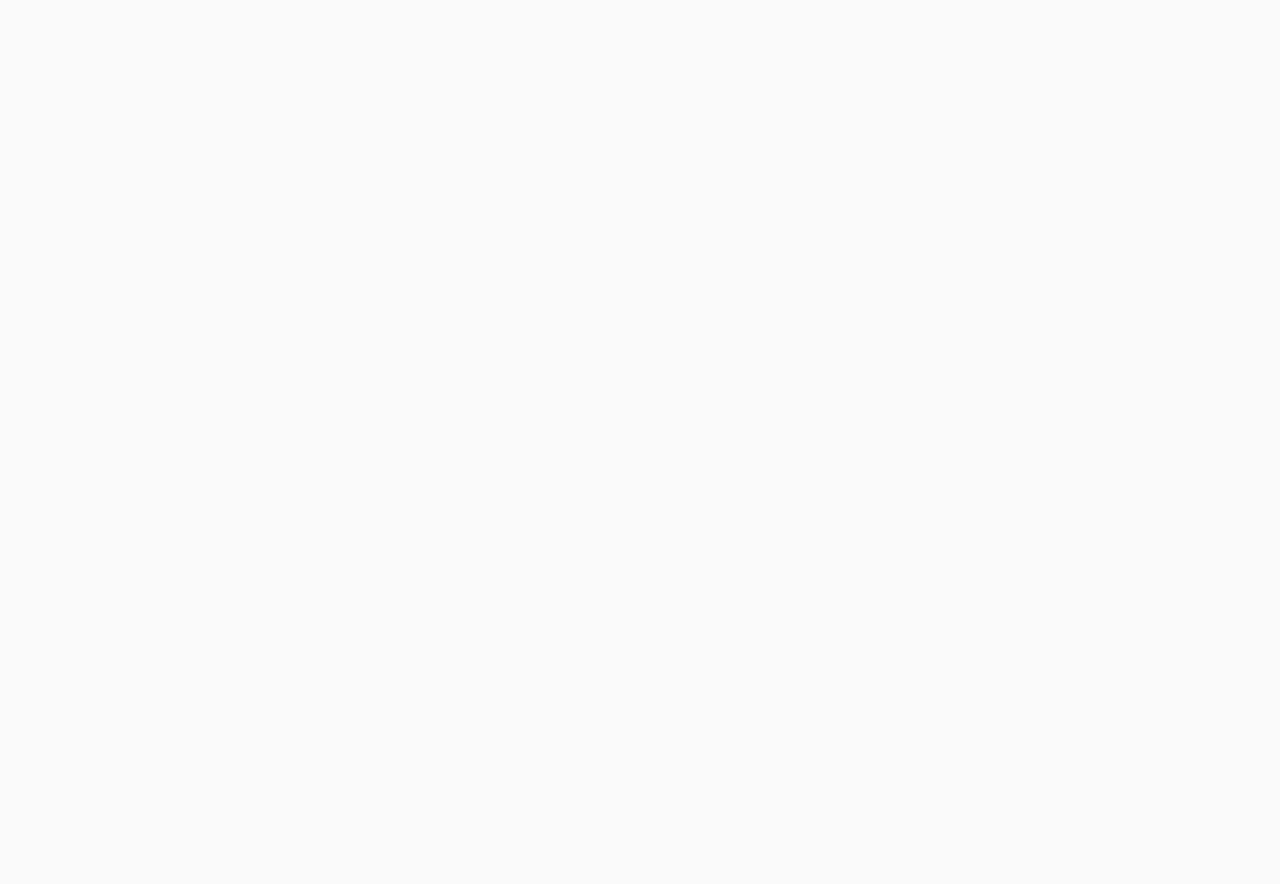
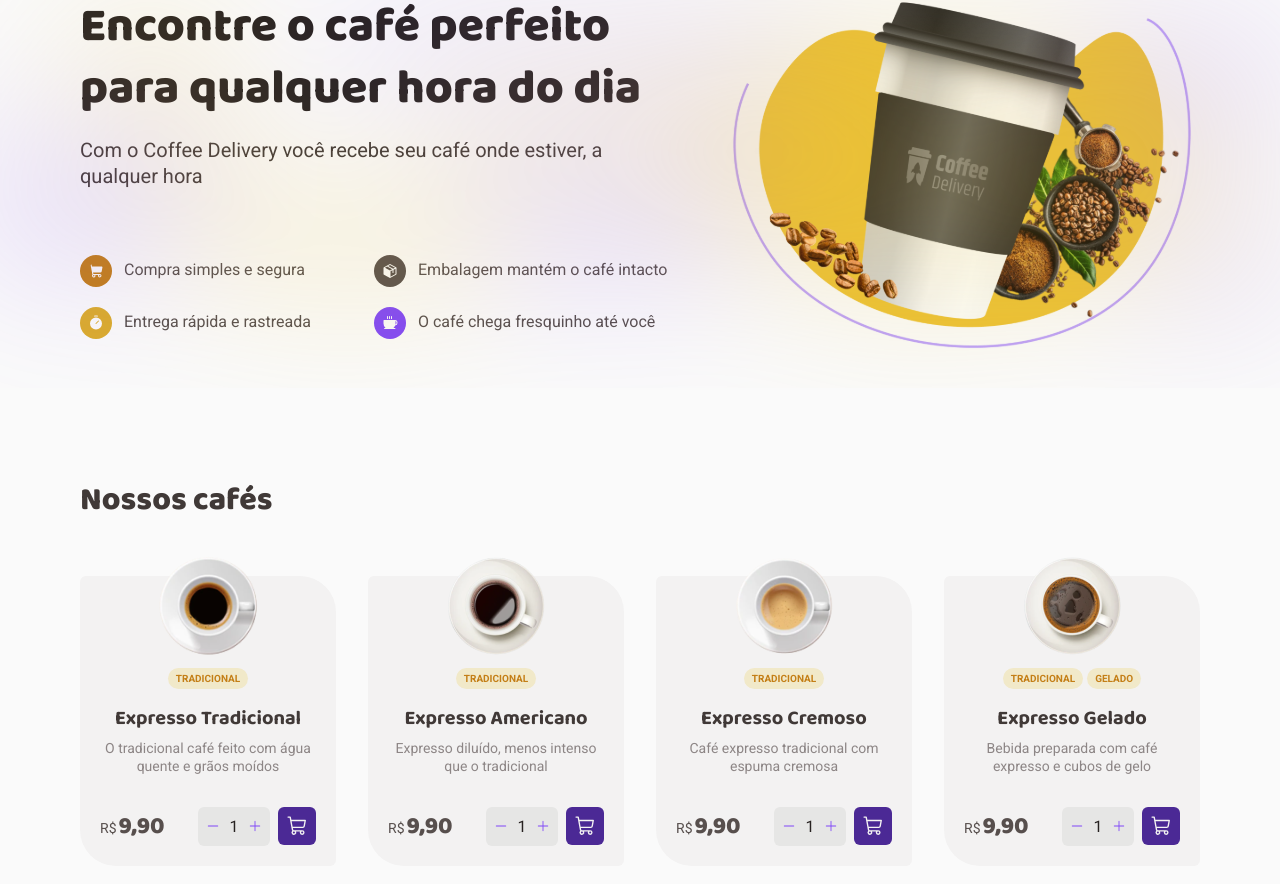
Before and after one commit to emanuelhenrique-dev/Coffee-Delivery, a React (Vite) app: page / in a window 1280 px wide. Shown: the part 212-1096 px from the top of the page. Before the commit the page ends 800 px from the top, so only its background shows below. Built offline with nearby package versions, Linux system fonts and the light colour scheme.

Commit message:
feat: implement Home page and Coffee Card component

```diff
--- a/index.html
+++ b/index.html
@@ -9,7 +9,10 @@
       href="https://fonts.googleapis.com/css2?family=Roboto:ital,wght@0,100..900;1,100..900&display=swap"
       rel="stylesheet"
     />
-
+    <link
+      href="https://fonts.googleapis.com/css2?family=Baloo+2:wght@400..800&display=swap"
+      rel="stylesheet"
+    />
     <meta name="viewport" content="width=device-width, initial-scale=1.0" />
     <title>Coffee Delivery</title>
   </head>
--- /dev/null
+++ b/src/custom.d.ts
@@ -0,0 +1,5 @@
+// src/custom.d.ts
+declare module '*.svg' {
+  const content: string;
+  export default content;
+}
--- /dev/null
+++ b/src/pages/Home/Home.style.ts
@@ -0,0 +1,101 @@
+import styled from 'styled-components';
+
+import { mixinsFonts } from '../../styles/mixins.fonts';
+
+export const Hero = styled.section`
+  position: relative;
+
+  img#hero-bg {
+    position: absolute;
+    top: 0;
+    left: 0;
+    max-height: 544px;
+    width: 100vw;
+    object-fit: cover;
+  }
+`;
+
+export const HeroContent = styled.div`
+  max-width: 1160px;
+  padding: 92px 20px;
+  margin: 0 auto;
+
+  display: flex;
+  gap: 56px;
+  align-items: flex-start;
+  justify-content: space-between;
+
+  > div {
+    display: flex;
+    flex-direction: column;
+    gap: 66px;
+  }
+
+  @media (max-width: 1024px) {
+    flex-direction: column-reverse;
+    align-items: center;
+    text-align: center;
+
+    > div {
+      align-items: center;
+      gap: 32px;
+    }
+  }
+`;
+
+export const Heading = styled.div`
+  display: flex;
+  flex-direction: column;
+  gap: 16px;
+
+  > h1 {
+    ${mixinsFonts.titleXL}
+    color: ${({ theme }) => theme.colors['base-title']}
+  }
+
+  > span {
+    ${mixinsFonts.textL}
+    color: ${({ theme }) => theme.colors['base-subtitle']}
+  }
+`;
+
+export const Info = styled.div`
+  display: grid;
+  grid-template-columns: 1fr 1fr;
+  grid-row-gap: 20px;
+
+  > div {
+    display: flex;
+    align-items: center;
+    gap: 12px;
+
+    svg {
+      padding: 8px;
+      border-radius: 999px;
+    }
+  }
+`;
+
+export const CoffeeList = styled.section`
+  max-width: 1160px;
+  padding: 32px 20px 150px;
+  margin: 0 auto;
+
+  display: flex;
+  flex-direction: column;
+  gap: 54px;
+
+  > h2 {
+    ${mixinsFonts.titleL}
+    color: ${({ theme }) => theme.colors['base-subtitle']}
+  }
+
+  > div {
+    display: grid;
+    grid-template-columns: repeat(auto-fit, minmax(256px, 1fr));
+    grid-row-gap: 40px;
+    grid-column-gap: 32px;
+    justify-content: center;
+    justify-items: center;
+  }
+`;
--- a/src/pages/Home/Home.tsx
+++ b/src/pages/Home/Home.tsx
@@ -1,8 +1,87 @@
+import {
+  CoffeeIcon,
+  PackageIcon,
+  ShoppingCartIcon,
+  TimerIcon
+} from '@phosphor-icons/react';
+
+import { CoffeeList, Heading, Hero, HeroContent, Info } from './Home.style';
+import { coffees } from '../../assets/coffees/coffees';
+
+import heroBg from '../../assets/hero-bg.svg';
+import heroImg from '../../assets/hero.svg';
+import { useTheme } from 'styled-components';
+import { Card } from './components/Card/Card';
+
 export function Home() {
+  const theme = useTheme();
+
   return (
     <div>
-      <h1>Home Page</h1>
-      {/* Cart content will go here */}
+      <Hero>
+        <HeroContent>
+          <div>
+            <Heading>
+              <h1>Encontre o café perfeito para qualquer hora do dia</h1>
+              <span>
+                Com o Coffee Delivery você recebe seu café onde estiver, a
+                qualquer hora
+              </span>
+            </Heading>
+
+            <Info>
+              <div>
+                <ShoppingCartIcon
+                  size={32}
+                  weight="fill"
+                  color={theme.colors.background}
+                  style={{ backgroundColor: theme.colors['yellow-dark'] }}
+                />
+                Compra simples e segura
+              </div>
+              <div>
+                <PackageIcon
+                  size={32}
+                  weight="fill"
+                  color={theme.colors.background}
+                  style={{ backgroundColor: theme.colors['base-text'] }}
+                />
+                Embalagem mantém o café intacto
+              </div>
+              <div>
+                <TimerIcon
+                  size={32}
+                  weight="fill"
+                  color={theme.colors.background}
+                  style={{ backgroundColor: theme.colors.yellow }}
+                />
+                Entrega rápida e rastreada
+              </div>
+              <div>
+                <CoffeeIcon
+                  size={32}
+                  weight="fill"
+                  color={theme.colors.background}
+                  style={{ backgroundColor: theme.colors.purple }}
+                />
+                O café chega fresquinho até você
+              </div>
+            </Info>
+          </div>
+          <img src={heroImg} alt="Café do Coffee Delivery" />
+        </HeroContent>
+
+        <img src={heroBg} id="hero-bg" alt="" />
+      </Hero>
+
+      <CoffeeList>
+        <h2>Nossos cafés</h2>
+        <div>
+          {coffees.map((coffee) => (
+            <Card key={coffee.id} coffee={coffee} />
+          ))}
+        </div>
+      </CoffeeList>
     </div>
   );
 }
--- /dev/null
+++ b/src/pages/Home/components/Card/Card.styles.ts
@@ -0,0 +1,135 @@
+import styled from 'styled-components';
+
+import { mixinsFonts } from '../../../../styles/mixins.fonts';
+
+export const Container = styled.div`
+  background-color: ${({ theme }) => theme.colors['base-card']};
+  padding: 0 20px 20px;
+  border-radius: 6px 36px;
+  width: 256px;
+
+  display: flex;
+  flex-direction: column;
+
+  text-align: center;
+`;
+
+export const CoffeeImg = styled.img`
+  margin-top: -20px;
+  max-width: 120px;
+  max-height: 120px;
+  align-self: center;
+`;
+
+export const Tags = styled.div`
+  margin-top: 12px;
+
+  display: flex;
+  align-items: center;
+  align-self: center;
+  gap: 4px;
+
+  span {
+    padding: 4px 8px;
+    border-radius: 100px;
+    background-color: ${({ theme }) => theme.colors['yellow-light']};
+    color: ${({ theme }) => theme.colors['yellow-dark']};
+    text-transform: uppercase;
+    ${mixinsFonts.tag}
+  }
+`;
+
+export const Title = styled.h3`
+  margin-top: 16px;
+
+  color: ${({ theme }) => theme.colors['base-subtitle']};
+  ${mixinsFonts.titleS}
+`;
+
+export const Description = styled.span`
+  margin-top: 8px;
+  width: 100%;
+
+  color: ${({ theme }) => theme.colors['base-label']};
+  ${mixinsFonts.textS}
+`;
+
+export const Control = styled.div`
+  display: flex;
+  align-items: center;
+  justify-content: space-between;
+
+  margin-top: 32px;
+`;
+
+export const Price = styled.div`
+  display: flex;
+  align-items: baseline;
+  gap: 2px;
+
+  span:first-child {
+    ${mixinsFonts.textS};
+    color: ${({ theme }) => theme.colors['base-text']};
+  }
+
+  span:last-child {
+    ${mixinsFonts.titleM};
+    color: ${({ theme }) => theme.colors['base-text']};
+  }
+`;
+
+export const Order = styled.div<{ $itemAdded?: boolean }>`
+  display: flex;
+  align-items: center;
+  gap: 8px;
+
+  > button {
+    background-color: ${({ theme, $itemAdded }) =>
+      $itemAdded ? theme.colors['yellow-dark'] : theme.colors['purple-dark']};
+    transition: background-color 0.2s;
+    border-radius: 6px;
+    padding: 8px;
+    display: flex;
+
+    &:hover {
+      background-color: ${({ theme, $itemAdded }) =>
+        $itemAdded ? theme.colors.yellow : theme.colors.purple};
+    }
+  }
+`;
+
+export const QuantityInput = styled.div`
+  width: 72px;
+  max-width: 100%;
+  padding: 8px;
+  background-color: ${({ theme }) => theme.colors['base-button']};
+  border-radius: 6px;
+
+  display: flex;
+  gap: 4px;
+  align-items: center;
+  justify-content: space-between;
+  flex: 1;
+
+  button {
+    background-color: transparent;
+    display: flex;
+    align-items: center;
+  }
+
+  button svg {
+    color: ${({ theme }) => theme.colors.purple};
+
+    transition: all 0.2s;
+
+    &:hover {
+      color: ${({ theme }) => theme.colors['purple-dark']};
+    }
+  }
+
+  span {
+    padding-top: 2px;
+    color: ${({ theme }) => theme.colors['base-title']};
+    text-align: center;
+  }
+`;
--- /dev/null
+++ b/src/pages/Home/components/Card/Card.tsx
@@ -0,0 +1,81 @@
+import { useState } from 'react';
+import {
+  CoffeeImg,
+  Container,
+  Control,
+  Description,
+  Order,
+  Price,
+  QuantityInput,
+  Tags,
+  Title
+} from './Card.styles';
+import { MinusIcon, PlusIcon, ShoppingCartIcon } from '@phosphor-icons/react';
+import { useTheme } from 'styled-components';
+
+interface Coffee {
+  id: string;
+  title: string;
+  description: string;
+  tags: string[];
+  price: number;
+  image: string;
+}
+
+interface CardProps {
+  coffee: Coffee;
+}
+
+export function Card({ coffee }: CardProps) {
+  const [quantity, setQuantity] = useState(1);
+  const theme = useTheme();
+
+  function incrementQuantity() {
+    setQuantity((state) => state + 1);
+  }
+
+  function decrementQuantity() {
+    if (quantity > 1) {
+      setQuantity((state) => state - 1);
+    }
+  }
+
+  return (
+    <Container>
+      <CoffeeImg src={coffee.image} alt={coffee.title} />
+
+      <Tags>
+        {coffee.tags.map((tag) => (
+          <span key={tag}>{tag}</span>
+        ))}
+      </Tags>
+
+      <Title>{coffee.title}</Title>
+
+      <Description>{coffee.description}</Description>
+
+      <Control>
+        <Price>
+          <span>R$</span>
+          <span>{coffee.price.toFixed(2).replace('.', ',')}</span>
+        </Price>
+
+        <Order>
+          <QuantityInput>
+            <button onClick={decrementQuantity}>
+              <MinusIcon size={14} />
+            </button>
+            <span>{quantity}</span>
+            <button onClick={incrementQuantity}>
+              <PlusIcon size={14} />
+            </button>
+          </QuantityInput>
+
+          <button>
+            <ShoppingCartIcon size={22} color={theme.colors['base-card']} />
+          </button>
+        </Order>
+      </Control>
+    </Container>
+  );
+}
```
